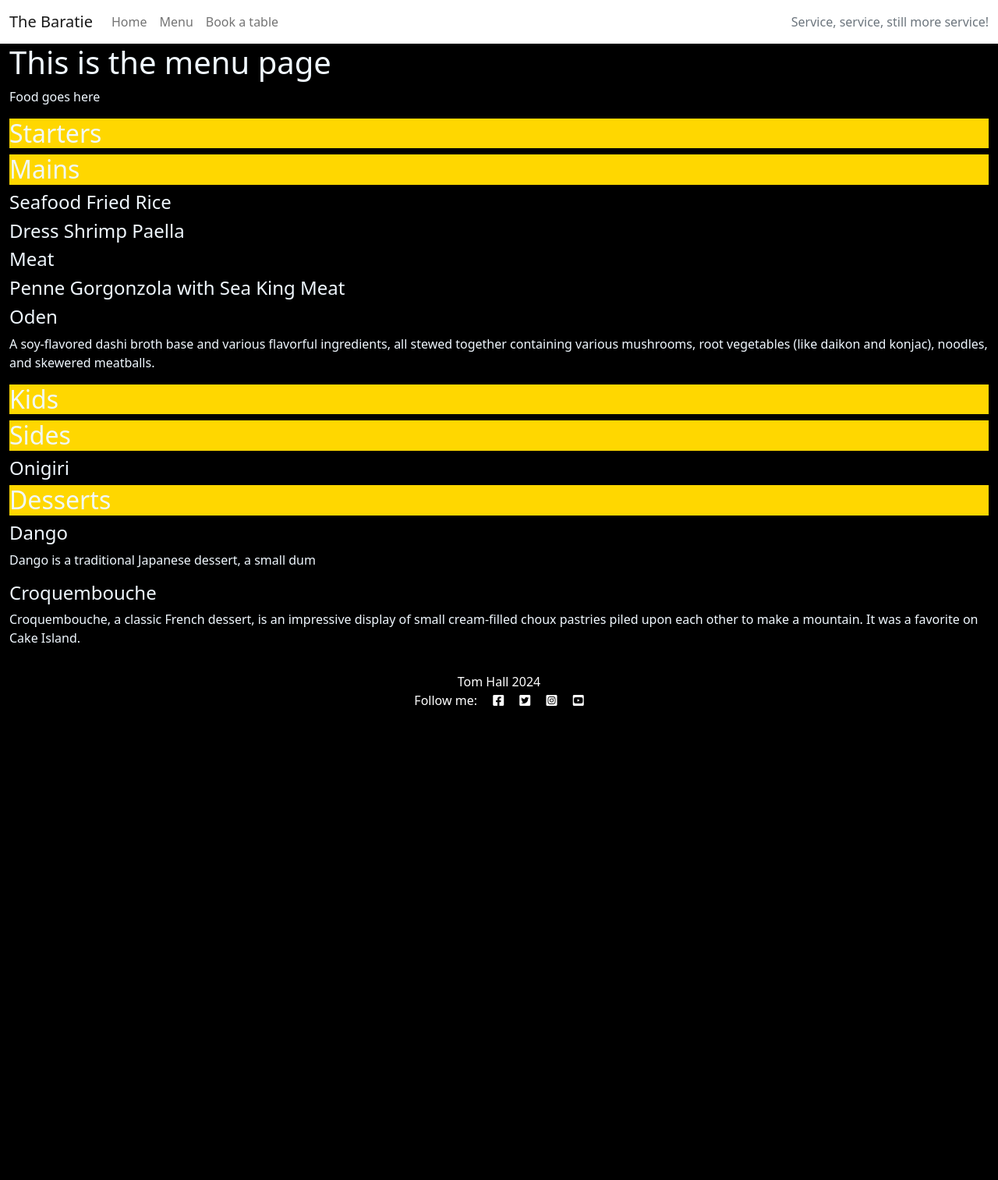
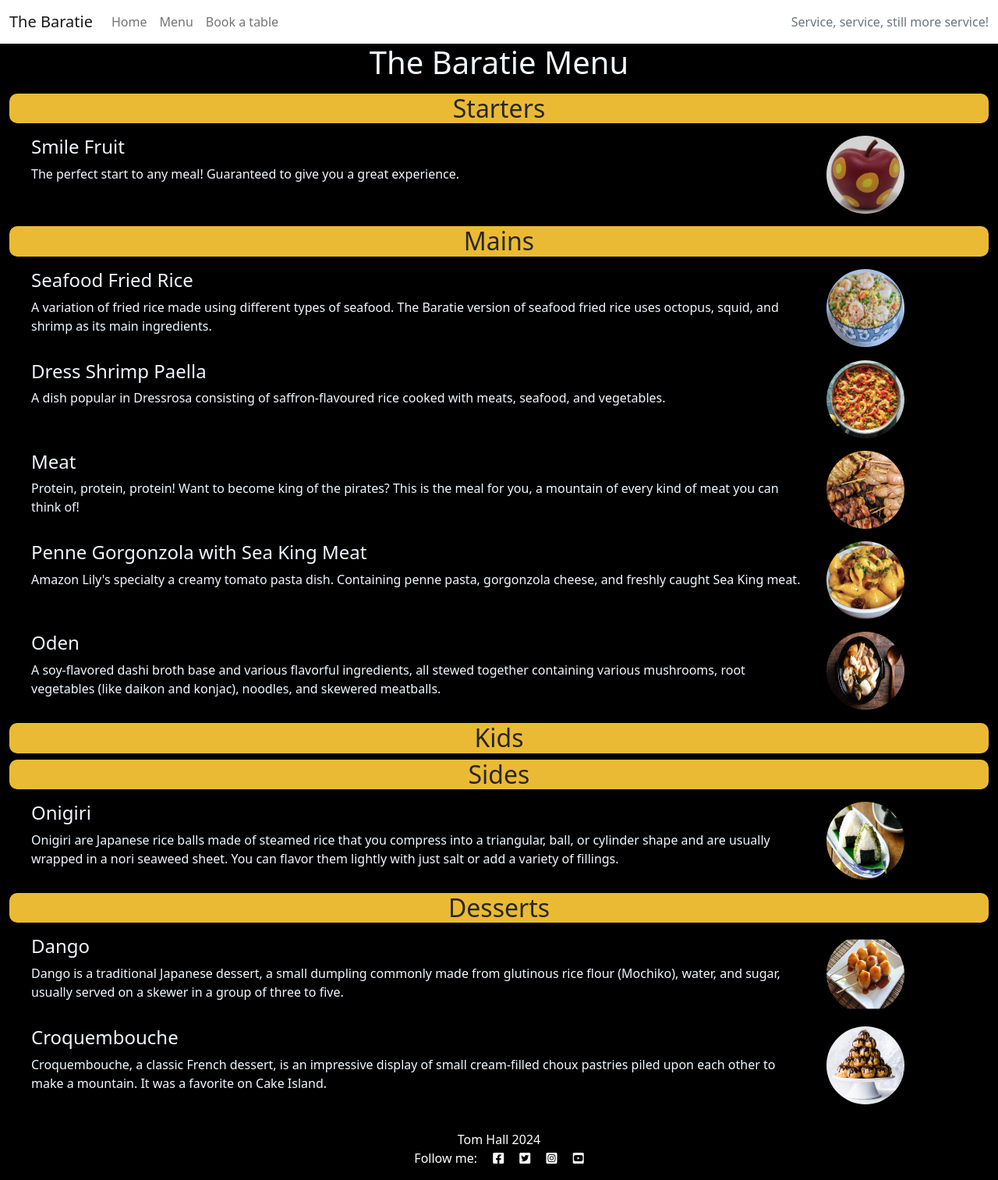
Before and after one commit to tomhall82/baratie-booking, a Django app: page /menu/menu/ in a window 1280 px wide. Shown: the whole page at 78% size. Before the commit the page ends 905 px from the top, so only its background shows below. Run offline with Django 4.2, Linux system fonts and the light colour scheme.

Commit message:
adding content and styling to html

```diff
--- a/book/templates/book.html
+++ b/book/templates/book.html
@@ -3,8 +3,7 @@
 {% block content %}
 
 <!-- index.html content starts here -->
-<h1>This is the bookings page</h1>
-<p>Book your table here</p>
+<h1 class="text-center">Book your table at The Baratie</h1>
 
 <form class="container" method="POST" action="{% url 'book' %}">
     {% csrf_token %}
--- a/menu/templates/menu.html
+++ b/menu/templates/menu.html
@@ -6,49 +6,108 @@
 
 <!-- index.html content starts here -->
 <div class="container-fluid">
-    <h1>This is the menu page</h1>
-    <p>Food goes here</p>
+    <h1 class="text-center mb-3">The Baratie Menu</h1>
 
     <h2 class="courses">Starters</h2>
+    <div class="row m-3">
+        <div class="col">
+            <h4>Smile Fruit</h4>
+            <p>The perfect start to any meal! Guaranteed to give you a great experience.</p>
+        </div>
+        <div class="col-2">
+            <img src="/static/images/smile-fruit.jpg" alt="" class="menu-image">
+        </div>
+    </div>
 
     <h2 class="courses">Mains</h2>
-    <div>
+    <div class="row m-3">
+        <div class="col">
             <h4>Seafood Fried Rice</h4>
+            <p>A variation of fried rice made using different types of seafood. The Baratie version of seafood fried
+                rice uses octopus, squid, and shrimp as its main ingredients.</p>
         </div>
-    <div>
+        <div class="col-2">
+            <img src="/static/images/seafood-fried-rice.png" alt="" class="menu-image">
+        </div>
+    </div>
+    <div class="row m-3">
+        <div class="col">
             <h4>Dress Shrimp Paella</h4>
+            <p>A dish popular in Dressrosa consisting of saffron-flavoured rice cooked with meats, seafood, and
+                vegetables.</p>
         </div>
-    <div>
+        <div class="col-2">
+            <img src="/static/images/shrimp-paella.jpg" alt="" class="menu-image">
+        </div>
+    </div>
+    <div class="row m-3">
+        <div class="col">
             <h4>Meat</h4>
+            <p>Protein, protein, protein! Want to become king of the pirates? This is the meal for you, a mountain of
+                every kind of meat you can think of!</p>
         </div>
-    <div>
+        <div class="col-2">
+            <img src="/static/images/meat.png" alt="" class="menu-image">
+        </div>
+    </div>
+    <div class="row m-3">
+        <div class="col">
             <h4>Penne Gorgonzola with Sea King Meat</h4>
+            <p>Amazon Lily's specialty a creamy tomato pasta dish. Containing penne pasta, gorgonzola cheese, and
+                freshly caught Sea King meat.</p>
         </div>
-    <div>
+        <div class="col-2">
+            <img src="/static/images/penne-gorganzola-sea-king.png" alt="" class="menu-image">
+        </div>
+    </div>
+
+    <div class="row m-3">
+        <div class="col">
             <h4>Oden</h4>
-        <p>A soy-flavored dashi broth base and various flavorful ingredients, all stewed together containing various
-            mushrooms,
-            root vegetables (like daikon and konjac), noodles, and skewered meatballs.</p>
+            <p>A soy-flavored dashi broth base and various flavorful ingredients, all stewed together containing
+                various mushrooms, root vegetables (like daikon and konjac), noodles, and skewered meatballs.</p>
+        </div>
+        <div class="col-2">
+            <img src=" /static/images/oden.jpg" alt="" class="menu-image">
+        </div>
     </div>
 
     <h2 class="courses">Kids</h2>
 
     <h2 class="courses">Sides</h2>
-    <div>
+    <div class="row m-3">
+        <div class="col">
             <h4>Onigiri</h4>
+            <p>Onigiri are Japanese rice balls made of steamed rice that you compress into a triangular, ball, or
+                cylinder shape and are usually wrapped in a nori seaweed sheet. You can flavor them lightly with just
+                salt or add a variety of fillings.</p>
+        </div>
+        <div class="col-2">
+            <img src="/static/images/onigiri.jpg" alt="" class="menu-image">
+        </div>
     </div>
 
     <h2 class="courses">Desserts</h2>
-    <div>
+    <div class="row m-3">
+        <div class="col">
             <h4>Dango</h4>
-        <p>Dango is a traditional Japanese dessert, a small dum<h4ng commonly made from glutinous rice flour (Mochiko),
-                water, and sugar, usually served on a skewer in a group of three to five.</p>
+            <p>Dango is a traditional Japanese dessert, a small dumpling commonly made from glutinous rice flour
+                (Mochiko), water, and sugar, usually served on a skewer in a group of three to five.</p>
         </div>
-    <div>
+        <div class="col-2">
+            <img src="/static/images/dango.jpg" alt="" class="menu-image end-50">
+        </div>
+    </div>
+    <div class="row m-3">
+        <div class="col">
             <h4>Croquembouche</h4>
-        <p>Croquembouche, a classic French dessert, is an impressive display of small cream-filled choux pastries piled
-            upon
-            each other to make a mountain. It was a favorite on Cake Island.</p>
+            <p>Croquembouche, a classic French dessert, is an impressive display of small cream-filled choux pastries
+                piled upon each other to make a mountain. It was a favorite on Cake Island.</p>
+        </div>
+        <div class="col-2">
+            <img src="/static/images/croquembouche.jpg" alt="" class="menu-image">
+        </div>
+    </div>
 </div>
 </div>
 <!-- index.html content ends here -->
--- a/static/css/style.css
+++ b/static/css/style.css
@@ -4,5 +4,16 @@ body {
 }
 
 .courses {
-    background-color: gold;
+    background-color: #ebba34;
+    color: #292723;
+    border-radius: 10px;
+    text-align: center;
 }
+
+.menu-image {
+    background-position: no-repeat top center/cover;
+    width: 100px;
+    height: 100px;
+    border-radius: 100px;
+    /* float: right; */
+}
```
Also changed, not shown: about/templates/index.html (+5 -3 lines), static/images/croquembouche.jpg (added), static/images/dango.jpg (added), static/images/meat.png (added), static/images/oden.jpg (added), static/images/onigiri.jpg (added), static/images/penne-gorganzola-sea-king.png (added), static/images/seafood-fried-rice.png (added), static/images/shrimp-paella.jpg (added), static/images/smile-fruit.jpg (added). Lines whose indentation alone changed are shown as unchanged.
